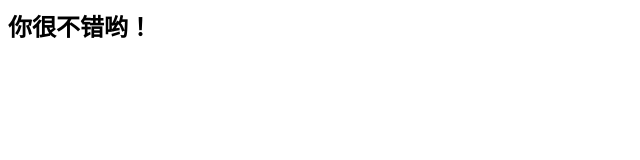
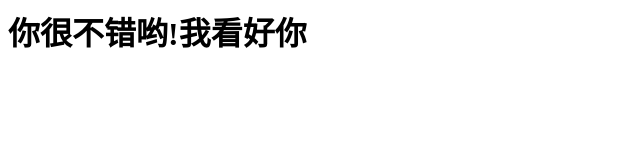
Before and after one commit to dongwangwangyangyan/dongwangwangyangyan.github.com, a plain HTML site: page index.html in a window 1280 px wide. Shown: the whole page, without its empty margins (0-640 px from the left). Drawn offline with Linux system fonts and the light colour scheme.

Commit message:
Update index.html

```diff
--- a/index.html
+++ b/index.html
@@ -3,6 +3,6 @@
     <title>welcome</title>
   </head>
   <body>
-    <h2>你很不错哟！</h2>
+    <h1>你很不错哟!我看好你</h1>
   </body>
 </html>
```
